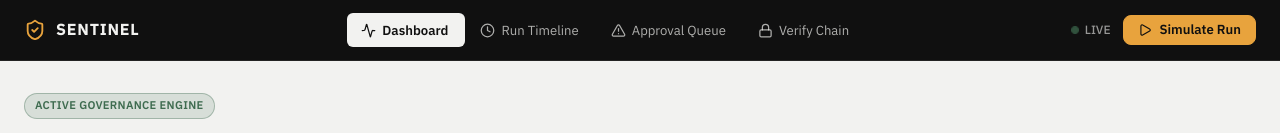
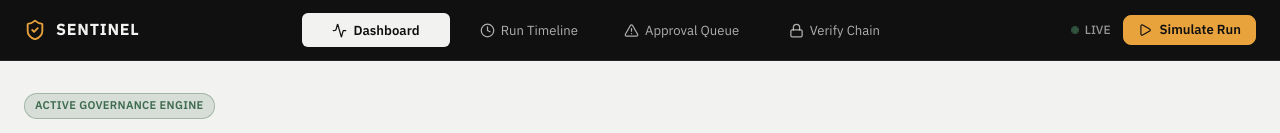
Before and after one commit to NEERAJ-2003/Sentinel, a React (Vite) app in the folder frontend/: page / in a window 1280 px wide. Shown: the top 133 px of the page. Built offline with nearby package versions, Linux system fonts and the light colour scheme; no server answers.

Commit message:
style : optimized the loading and animation

```diff
--- a/frontend/src/App.jsx
+++ b/frontend/src/App.jsx
@@ -83,7 +83,7 @@ export default function App() {
   }
 
   return (
-    <div style={{ minHeight: '100vh', display: 'flex', flexDirection: 'column', background: 'var(--bg)' }}>
+    <div style={{ height: '100vh', display: 'flex', flexDirection: 'column', background: 'var(--bg)', overflow: 'hidden' }}>
 
       {/* Top Navigation */}
       <Navbar
@@ -95,7 +95,7 @@ export default function App() {
       />
 
       {/* Main Content Area */}
-      <main style={{ flex: 1, padding: '32px 0 60px' }}>
+      <main style={{ flex: 1, padding: '32px 0 16px' }}>
         <div className="container">
 
           {loading && !stats ? (
--- a/frontend/src/components/DashboardView.jsx
+++ b/frontend/src/components/DashboardView.jsx
@@ -161,10 +161,10 @@ export default function DashboardView({ stats, runs, onSelectRun, onNavigate, on
             </button>
           </div>
 
-          <div style={{ display: 'flex', flexDirection: 'column', gap: '10px' }}>
+          <div style={{ display: 'flex', flexDirection: 'column', gap: '10px', maxHeight: '320px', overflowY: 'auto' }}>
             {runs.length === 0
               ? <p style={S.sub}>No agent runs recorded yet.</p>
-              : runs.slice(0, 5).map(r => (
+              : runs.slice(0, 4).map(r => (
                 <div
                   key={r.id}
                   onClick={() => onSelectRun(r.id)}
@@ -214,10 +214,10 @@ export default function DashboardView({ stats, runs, onSelectRun, onNavigate, on
             </div>
           </div>
 
-          <div style={{ display: 'flex', flexDirection: 'column', gap: '8px' }}>
+          <div style={{ display: 'flex', flexDirection: 'column', gap: '8px', maxHeight: '320px', overflowY: 'auto' }}>
             {recentEvents.length === 0
               ? <p style={S.sub}>No recent events.</p>
-              : recentEvents.slice(0, 6).map((ev, idx) => (
+              : recentEvents.slice(0, 4).map((ev, idx) => (
                 <div
                   key={ev.id}
                   style={{
--- a/frontend/src/components/Navbar.jsx
+++ b/frontend/src/components/Navbar.jsx
@@ -15,6 +15,14 @@ export default function Navbar({ currentTab, setCurrentTab, stats, onRunSimulati
   const navRef = useRef(null);
   const buttonRefs = useRef({});
   const [indicator, setIndicator] = useState({ left: 0, width: 0, ready: false });
+  const [btnWidth, setBtnWidth] = useState(null);
+
+  // On mount: find the widest button and lock all to that width
+  useEffect(() => {
+    const widths = Object.values(buttonRefs.current).map(el => el?.getBoundingClientRect().width || 0);
+    const max = Math.max(...widths);
+    if (max > 0) setBtnWidth(max);
+  }, []);
 
   // Update the indicator position whenever the active tab changes
   useEffect(() => {
@@ -30,7 +38,7 @@ export default function Navbar({ currentTab, setCurrentTab, stats, onRunSimulati
       width: btnRect.width,
       ready: true,
     });
-  }, [currentTab]);
+  }, [currentTab, btnWidth]);
 
   return (
     <header style={{
@@ -82,8 +90,10 @@ export default function Navbar({ currentTab, setCurrentTab, stats, onRunSimulati
                 style={{
                   display: 'flex',
                   alignItems: 'center',
+                  justifyContent: 'center',
                   gap: '6px',
                   padding: '6px 14px',
+                  width: btnWidth ? `${btnWidth}px` : undefined,
                   fontSize: '0.82rem',
                   fontWeight: active ? 600 : 400,
                   fontFamily: 'var(--font-sans)',
@@ -95,6 +105,7 @@ export default function Navbar({ currentTab, setCurrentTab, stats, onRunSimulati
                   transition: 'color 0.2s ease',
                   position: 'relative',
                   zIndex: 1,
+                  whiteSpace: 'nowrap',
                 }}
                 onMouseEnter={e => { if (!active) e.currentTarget.style.color = 'var(--bg)'; }}
                 onMouseLeave={e => { if (!active) e.currentTarget.style.color = 'rgba(242,242,240,0.7)'; }}
--- a/frontend/src/index.css
+++ b/frontend/src/index.css
@@ -35,8 +35,8 @@ body {
   font-size: 14px;
   font-weight: 400;
   line-height: 1.6;
-  min-height: 100vh;
-  overflow-x: hidden;
+  height: 100vh;
+  overflow: hidden;
 }
 
 /* Scrollbar */
```
